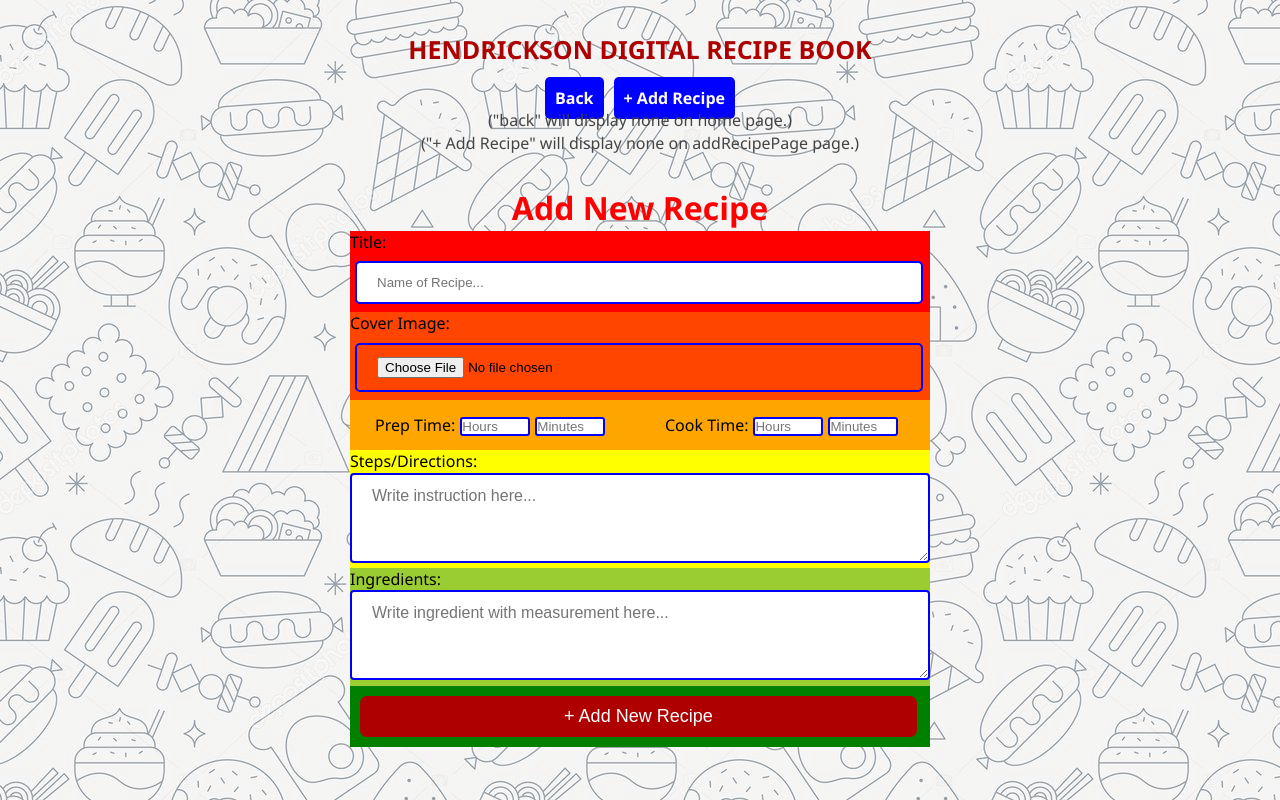
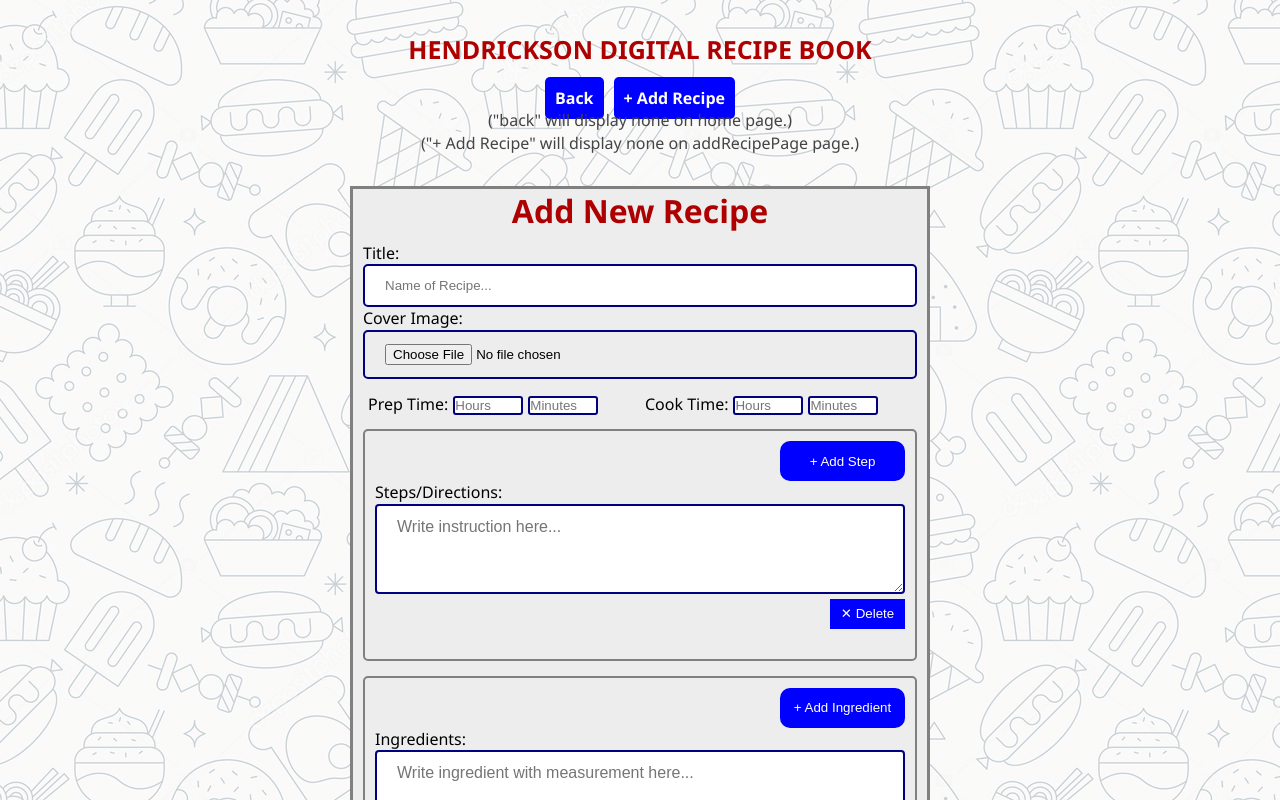
Before and after one commit to hendrtre/Recipe-Book, a React (Create React App) app: page /add-recipe in a window 1280 px wide. Shown: the top 800 px of the page. Built offline with nearby package versions, Linux system fonts and the light colour scheme.

Commit message:
confirmed stylize form page

```diff
--- a/src/App.css
+++ b/src/App.css
@@ -16,16 +16,26 @@ body {
   /* background: black; */
   color: #444;
   /* background-image: url("./images/ColorFoodWallpaperL25.png"); */
-  background-image: url("./images/FoodWallpaper50.png");
+  background-image: url("./images/FoodWallpaper25.png");
   /* background-image: url("./images/FoodWallpaper.jpg"); */
 }
-/* #root {background-image: url("./images/FoodWallpaper.jpg"); opacity: 0.5;} */
+
 .container {
   /* background-color: lime; */
   max-width: 600px;
   margin: 2rem auto 4rem;
   padding: 0 10px;
   text-align: center;
+}
+.container h1 {
+  /* background-color: #f7f7f7; */
+  background-color: #ededed;
+  /* background-color: #e6e6e6; */
+  /* background-color: #dbdbdb; */
+  color: #AE0000;
+  border-left: 3px solid grey;
+  border-top: 3px solid grey;
+  border-right: 3px solid grey;
 }
 .Links {
   max-width: 600px;
@@ -86,7 +96,8 @@ body {
 }
 
 .direction {
-  background-color: #f7f7f7;
+  /* background-color: #f7f7f7; */
+  background-color: #ededed;
   padding: 20px;
 }
 
@@ -108,33 +119,57 @@ body {
   /* height: 100px; */
 }
 
-.form-holder { text-align: left; }
+.form-holder {
+  padding: 8px 10px 5px 10px;
+  /* background-color: #f7f7f7; */
+  background-color: #ededed;
+  /* background-color: #e6e6e6; */
+  /* background-color: #e0e0e0; */
+  /* background-color: #dbdbdb; */
+  border-left:3px solid grey;
+  border-bottom:3px solid grey;
+  border-right:3px solid grey;
+  text-align: left;
+}
 .form-holder label { color: black; font-size: 16px; }
-.title-form { background-color: red; }
-.image-form { background-color: orangered; }
-.time-form { background-color: orange; }
-.instruction-form { background-color: yellow; }
-.measurements-form { background-color: yellowgreen; }
+/* .title-form { background-color: red; } */
+/* .image-form { background-color: orangered; } */
+/* .time-form { background-color: orange; } */
+.instruction-form {
+  display:grid;
+  padding: 10px;
+  margin-bottom: 15px;
+  border: 2px solid grey;
+  border-radius: 5px;
+}
+.measurements-form {
+  display:grid;
+  padding: 10px;
+  margin-bottom: 15px;
+  border: 2px solid grey;
+  border-radius: 5px;
+}
+/* .finialSubmit { background: green; } */
 .title-form input {
-  width: 98%;
+  width: 100%;
   padding: 12px 20px;
-  margin: 8px 5px 8px 5px;
+  /* margin: 8px 5px 8px 5px; */
   /* margin: 8px 0; */
   display: inline-block;
-  border: 2px solid blue;
+  border: 2px solid navy;
   /* border: 2px solid #ccc; */
   border-radius: 5px;
   outline: none;
   transition: 0.5s;
 }
-.title-form input:focus { border: 2px solid red;}
+.title-form input:focus { border: 2px solid blue;}
 .image-form input {
-  width: 98%;
+  width: 100%;
   padding: 12px 20px;
   /* margin: 8px 0; */
-  margin: 8px 5px 8px 5px;
+  /* margin: 8px 5px 8px 5px; */
   display: inline-block;
-  border: 2px solid blue;
+  border: 2px solid navy;
   border-radius: 5px;
 }
 .time-form {
@@ -142,7 +177,7 @@ body {
 }
 .prep-form {
   width: 100%;
-  padding: 6px 20px;
+  padding: 6px 0;
   margin: 8px 5px 8px 5px;
   /* border: 2px solid blue;
   border-radius: 5px; */
@@ -151,15 +186,15 @@ body {
   width: 70px;
   margin-left: 5px;
   display: inline-block;
-  border: 2px solid blue;
+  border: 2px solid navy;
   border-radius: 3px;
   outline: none;
   transition: 0.5s;
 }
-.prep-form input:focus { border: 2px solid red; }
+.prep-form input:focus { border: 2px solid blue; }
 .cook-form {
   width: 100%;
-  padding: 6px 20px;
+  padding: 6px 0;
   margin: 8px 5px 8px 5px;
   /* border: 2px solid blue;
   border-radius: 5px; */
@@ -168,19 +203,19 @@ body {
   width: 70px;
   margin-left: 5px;
   display: inline-block;
-  border: 2px solid blue;
+  border: 2px solid navy;
   border-radius: 3px;
   outline: none;
   transition: .5s;
 }
-.cook-form input:focus { border: 2px solid red; }
+.cook-form input:focus { border: 2px solid blue; }
 .form-holder textarea {
   width: 100%;
   height: 90px;
   padding: 12px 20px;
   box-sizing: border-box;
   /* border: 2px solid #ccc; */
-  border: 2px solid blue;
+  border: 2px solid navy;
   border-radius: 4px;
   background-color: white;
   font-size: 16px;
@@ -189,8 +224,48 @@ body {
   transition: 0.5s;
   outline: none;
 }
-.form-holder textarea:focus { border: 2px solid red; }
-.finialSubmit { background: green; }
+.form-holder textarea:focus { border: 2px solid blue; }
+.instruction-form button {
+  width: 125px;
+  height: 40px;
+  float: right;
+  color: white;
+  border: none;
+}
+.instruction-form button:hover { background-color: red; }
+.add-instruction button {
+  background-color: blue;
+  border-radius: 10px;
+  cursor: pointer;
+}
+.delete-instruction button {
+  /* position: absolute; */
+  background-color: blue;
+  width: 75px;
+  height: 30px;
+  margin-bottom: 20px;
+  cursor: pointer;
+}
+.measurements-form button {
+  width: 125px;
+  height: 40px;
+  float: right;
+  color: white;
+  border: none;
+}
+.measurements-form button:hover { background-color: red; }
+.add-measurement button {
+  background-color: blue;
+  border-radius: 10px;
+  cursor: pointer;
+}
+.delete-measurement button {
+  background-color: blue;
+  width: 75px;
+  height: 30px;
+  margin-bottom: 20px;
+  cursor: pointer;
+}
 .finialSubmitBTN {
   background-color: #AE0000;
   color: White;
@@ -201,4 +276,6 @@ body {
   margin: 10px;
   border: none;
   border-radius: 7px;
+  cursor: pointer;
 }
+.finialSubmitBTN:hover { background-color: #FF0B0B; }
--- a/src/addRecipePage.js
+++ b/src/addRecipePage.js
@@ -61,22 +61,35 @@ function AddRecipePage() {
                             </label>
                         </div>
                     </div>
+
                     <div className='instruction-form'>
+                        <div className='add-instruction'>
+                            <button>+ Add Step</button>
+                        </div>
                         <label>
                             Steps/Directions:
                             <textarea placeholder="Write instruction here..." />
                         </label>
+                        <div className='delete-instruction'>
+                            <button>&#10005; Delete</button>
+                        </div>
                     </div>
                     <div className='measurements-form'>
+                        <div className='add-measurement'>
+                            <button>+ Add Ingredient</button>
+                        </div>
                         <label>
                             Ingredients:
                             <textarea placeholder='Write ingredient with measurement here...' />
                         </label>
+                        <div className='delete-measurement'>
+                            <button>&#10005; Delete</button>
+                        </div>
+                    </div>
+                    <div className='finialSubmit'>
+                        <input className='finialSubmitBTN' type="submit" value="+ Add New Recipe" />
                     </div>
                 </form>
-                <div className='finialSubmit'>
-                    <input className='finialSubmitBTN' type="submit" value="+ Add New Recipe" />
-                </div>
             </div>
         </div>
     )
```
